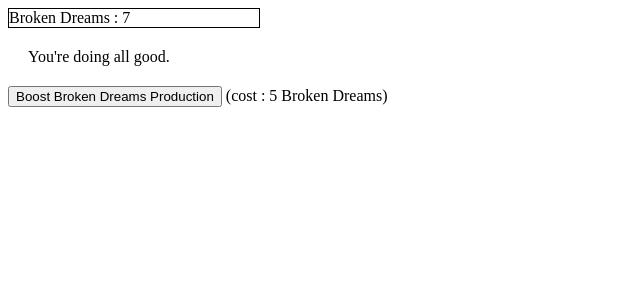
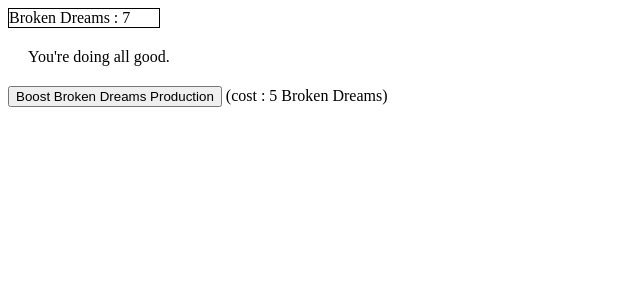
Before and after one commit to Niksune/TripAtHome, a PHP site: page / in a window 1280 px wide. Shown: the top 300 px of the page, without its empty margins (0-640 px from the left). Run offline with PHP 8.4, Linux system fonts and the light colour scheme.

Commit message:
little change on CSS

```diff
--- a/style.css
+++ b/style.css
@@ -2,7 +2,7 @@
 {
 	border-style: solid;
 	border-width: 1px;
-	max-width: 250px;
+	max-width: 150px;
 }
 
 #messageBoard
```
